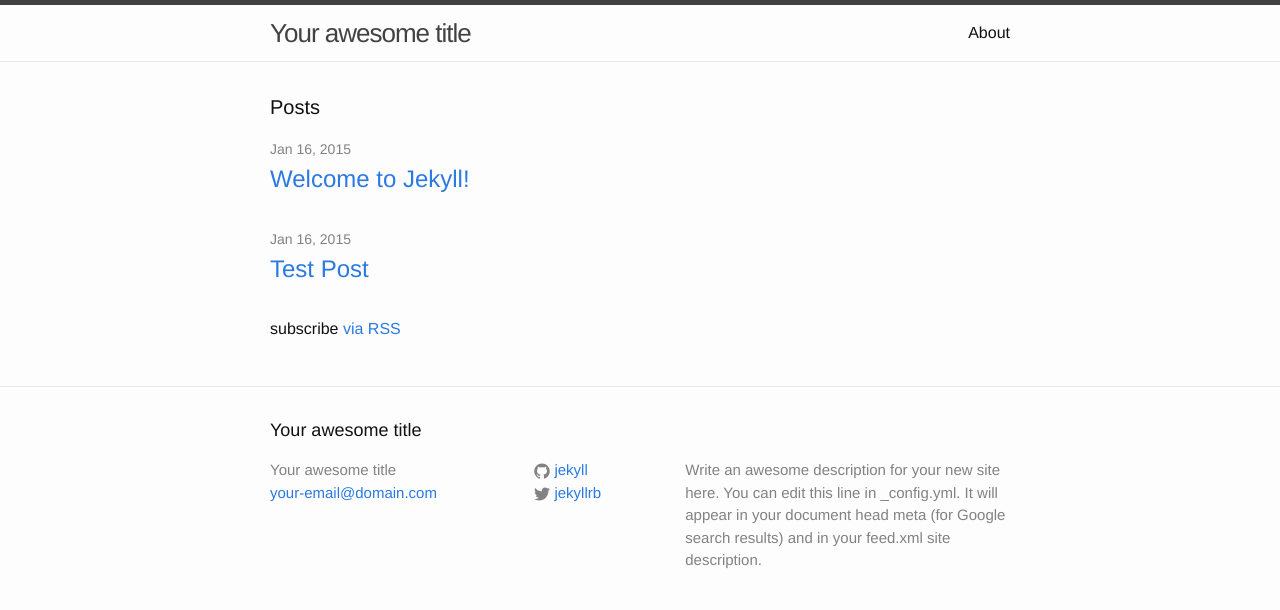
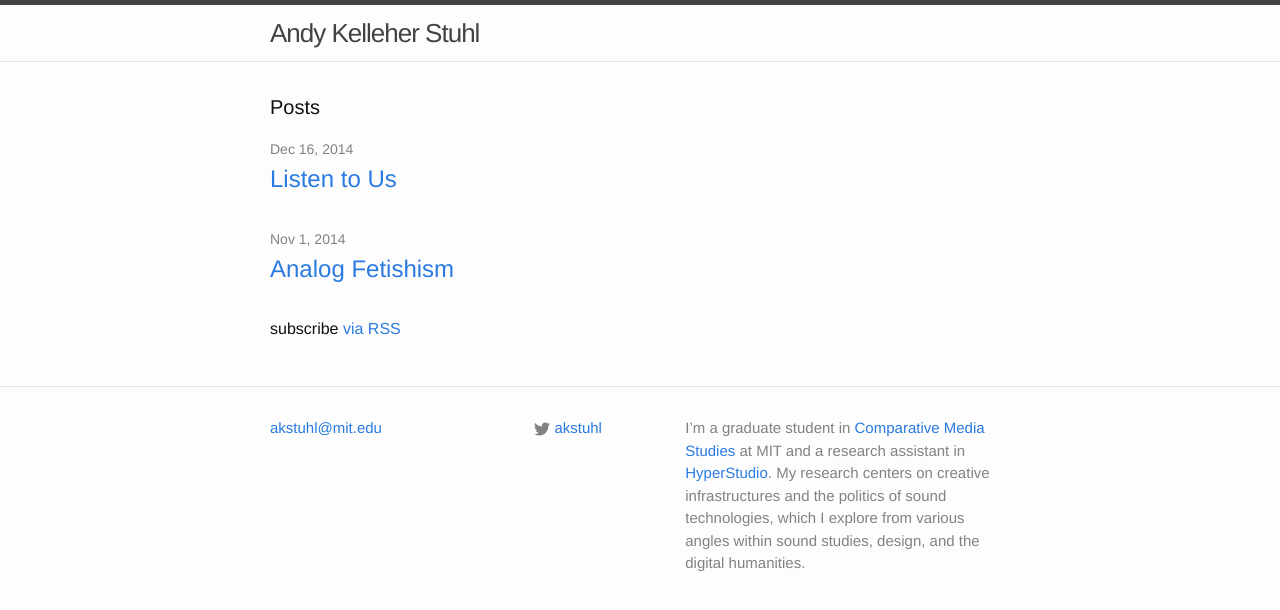
Before and after one commit to akstuhl/akstuhl.github.io, a Jekyll site: the page built from index.html, in a window 1280 px wide. Shown: the top 610 px of the page. Built offline with Jekyll 4.4.1, drawn with Linux system fonts in a browser that asks for light colours.

Commit message:
added posts, styling

```diff
--- a/_config.yml
+++ b/_config.yml
@@ -1,14 +1,16 @@
 # Site settings
-title: Your awesome title
-email: your-email@domain.com
+title: Andy Kelleher Stuhl
+email: akstuhl@mit.edu
 description: > # this means to ignore newlines until "baseurl:"
-  Write an awesome description for your new site here. You can edit this
-  line in _config.yml. It will appear in your document head meta (for
-  Google search results) and in your feed.xml site description.
+  I'm a graduate student in [Comparative Media Studies](http://cmsw.mit.edu/)
+  at MIT and a research assistant in [HyperStudio](http://hyperstudio.mit.edu/).
+  My research centers on creative infrastructures and the politics
+  of sound technologies, which I explore from various angles within
+  sound studies, design, and the digital humanities.
 baseurl: "" # the subpath of your site, e.g. /blog/
 url: "http://yourdomain.com" # the base hostname & protocol for your site
-twitter_username: jekyllrb
-github_username:  jekyll
+twitter_username: akstuhl
+#github_username:  akstuhl
 
 # Build settings
 markdown: kramdown
--- a/_includes/footer.html
+++ b/_includes/footer.html
@@ -2,12 +2,12 @@
 
   <div class="wrapper">
 
-    <h2 class="footer-heading">{{ site.title }}</h2>
+    <!-- <h2 class="footer-heading">{{ site.title }}</h2> -->
 
     <div class="footer-col-wrapper">
       <div class="footer-col  footer-col-1">
         <ul class="contact-list">
-          <li>{{ site.title }}</li>
+          <!-- <li>{{ site.title }}</li> -->
           <li><a href="mailto:{{ site.email }}">{{ site.email }}</a></li>
         </ul>
       </div>
@@ -46,7 +46,7 @@
       </div>
 
       <div class="footer-col  footer-col-3">
-        <p class="text">{{ site.description }}</p>
+        <span class="text">{{ site.description | markdownify }}</span>
       </div>
     </div>
 
--- a/_sass/_base.scss
+++ b/_sass/_base.scss
@@ -202,3 +202,11 @@ pre {
         }
     }
 }
+
+/**
+ * my changes
+ */
+
+hr {
+	margin-bottom: 15px;
+}
--- a/_sass/_layout.scss
+++ b/_sass/_layout.scss
@@ -233,4 +233,10 @@
             font-size: 18px;
         }
     }
+
+    img {
+    	float: right;
+    	width: $post-main-image-width;
+    	margin: -110px (-$post-main-image-width / 2) 15px 15px;
+    }
 }
--- a/css/main.scss
+++ b/css/main.scss
@@ -27,6 +27,9 @@ $content-width:    800px;
 $on-palm:          600px;
 $on-laptop:        800px;
 
+// my changes
+$post-main-image-width: 350px;
+
 
 
 // Using media queries with like this:
```
Also changed, not shown: _posts/2014-11-01-analog-fetishism.markdown (added, +15 -0 lines), _posts/2014-12-16-listen-to-us.markdown (added, +28 -0 lines), _posts/2015-01-16-test-post.md (deleted, +0 -7 lines), _posts/2015-01-16-welcome-to-jekyll.markdown (deleted, +0 -25 lines), _about.md (renamed from about.md), 2 other files.
